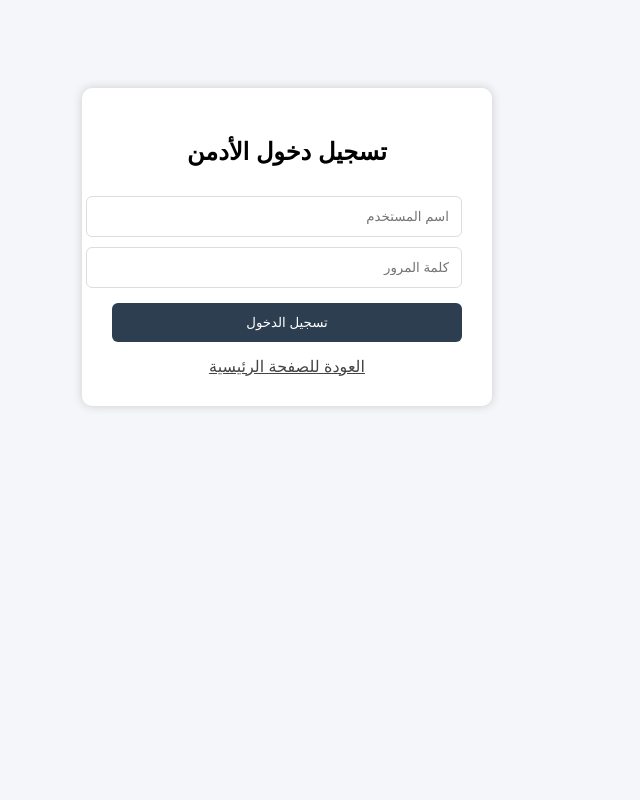
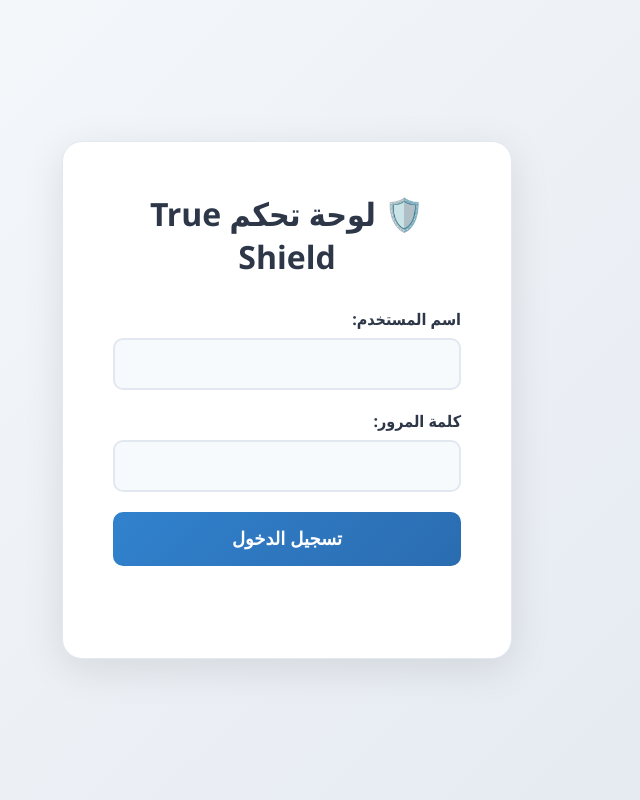
Before and after one commit to DHM55/TroSUHELD, a Flask app: page /admin in a window 1280 px wide. Shown: the whole page, without its empty margins (353-993 px from the left). Run offline with Flask 3, Linux system fonts and the light colour scheme; some libraries are stand-ins or nearby versions.

Commit message:
Add files via upload

```diff
--- a/templates/admin_login.html
+++ b/templates/admin_login.html
@@ -5,77 +5,150 @@
     <meta name="viewport" content="width=device-width, initial-scale=1.0">
     <title>تسجيل الدخول - ترو شيلد</title>
     <style>
+        * {
+            margin: 0;
+            padding: 0;
+            box-sizing: border-box;
+        }
+
         body {
-            font-family: Arial, sans-serif;
-            direction: rtl;
-            background: #f5f6fa;
+            font-family: 'Segoe UI', Tahoma, Geneva, Verdana, sans-serif;
+            background: linear-gradient(135deg, #f8fafc 0%, #e2e8f0 100%);
+            color: #1a202c;
+            min-height: 100vh;
+            display: flex;
+            justify-content: center;
+            align-items: center;
+        }
+
+        .login-container {
+            background: white;
+            box-shadow: 0 10px 40px rgba(0, 0, 0, 0.1);
+            padding: 50px;
+            border-radius: 20px;
+            border: 1px solid #e2e8f0;
+            max-width: 450px;
+            width: 90%;
             text-align: center;
-            padding-top: 80px;
         }
-        .login-box {
+
+        .login-container h1 {
+            font-size: 32px;
+            margin-bottom: 30px;
+            color: #2d3748;
+            font-weight: bold;
+        }
+
+        .form-group {
+            margin-bottom: 20px;
+            text-align: right;
+        }
+
+        .form-group label {
+            display: block;
+            margin-bottom: 8px;
+            font-weight: bold;
+            color: #2d3748;
+            font-size: 16px;
+        }
+
+        .form-control {
+            width: 100%;
+            padding: 15px;
+            border: 2px solid #e2e8f0;
+            border-radius: 10px;
+            background: #f7fafc;
+            color: #2d3748;
+            font-size: 16px;
+        }
+
+        .form-control::placeholder {
+            color: #a0aec0;
+        }
+
+        .form-control:focus {
+            outline: none;
+            border-color: #3182ce;
+            box-shadow: 0 0 0 3px rgba(49, 130, 206, 0.1);
             background: white;
-            padding: 30px;
-            margin: auto;
-            width: 350px;
-            box-shadow: 0 0 10px #ccc;
+        }
+
+        .btn {
+            background: linear-gradient(135deg, #3182ce, #2b6cb0);
+            color: white;
+            padding: 16px 30px;
+            border: none;
             border-radius: 10px;
+            font-weight: bold;
+            font-size: 18px;
+            cursor: pointer;
+            transition: all 0.3s ease;
+            width: 100%;
         }
-        input {
-            width: 100%;
-            padding: 12px;
-            margin-top: 10px;
-            border: 1px solid #ddd;
-            border-radius: 6px;
+
+        .btn:hover {
+            transform: translateY(-2px);
+            box-shadow: 0 8px 25px rgba(49, 130, 206, 0.4);
+            background: linear-gradient(135deg, #2c5aa0, #2a69ac);
         }
-        button {
-            width: 100%;
-            padding: 12px;
-            margin-top: 15px;
-            background: #2c3e50;
-            color: white;
-            border: none;
-            border-radius: 6px;
-            cursor: pointer;
+
+        .alert {
+            padding: 15px;
+            border-radius: 10px;
+            margin-bottom: 20px;
+            font-weight: bold;
         }
-        button:hover {
-            background: #1a252f;
+
+        .alert-error {
+            background: rgba(220, 53, 69, 0.2);
+            border: 2px solid rgba(220, 53, 69, 0.5);
+            color: #f8d7da;
         }
-        .alert {
-            margin-top: 10px;
-            padding: 10px;
-            background: #ffdddd;
-            border: 1px solid #ffbbbb;
-            color: #c0392b;
-            border-radius: 6px;
+
+        .home-link {
+            margin-top: 20px;
         }
-        a {
-            color: #444;
-            display: block;
-            margin-top: 15px;
+
+        .home-link a {
+            color: rgba(255, 255, 255, 0.8);
+            text-decoration: none;
+            font-size: 14px;
+        }
+
+        .home-link a:hover {
+            color: #ffab01;
         }
     </style>
 </head>
 <body>
-
-    <div class="login-box">
-        <h2>تسجيل دخول الأدمن</h2>
+    <div class="login-container">
+        <h1>🛡️ لوحة تحكم True Shield</h1>
 
         {% with messages = get_flashed_messages(with_categories=true) %}
-        {% if messages %}
-            {% for category, message in messages %}
-                <div class="alert">{{ message }}</div>
-            {% endfor %}
-        {% endif %}
+            {% if messages %}
+                {% for category, message in messages %}
+                    <div class="alert alert-error">{{ message }}</div>
+                {% endfor %}
+            {% endif %}
         {% endwith %}
 
         <form method="POST" action="{{ url_for('admin_authenticate') }}">
-            <input type="text" name="username" placeholder="اسم المستخدم" required>
-            <input type="password" name="password" placeholder="كلمة المرور" required>
-            <button type="submit">تسجيل الدخول</button>
+            <div class="form-group">
+                <label for="username">اسم المستخدم:</label>
+                <input type="text" id="username" name="username" class="form-control" required>
+            </div>
+
+            <div class="form-group">
+                <label for="password">كلمة المرور:</label>
+                <input type="password" id="password" name="password" class="form-control" required>
+            </div>
+
+            <button type="submit" class="btn">تسجيل الدخول</button>
         </form>
 
-        <a href="{{ url_for('warranty_activation') }}">العودة للصفحة الرئيسية</a>
+        <div class="home-link">
+            <a href="{{ url_for('warranty_activation') }}">العودة للصفحة الرئيسية</a>
+        </div>
     </div>
-
 </body>
 </html>
```
